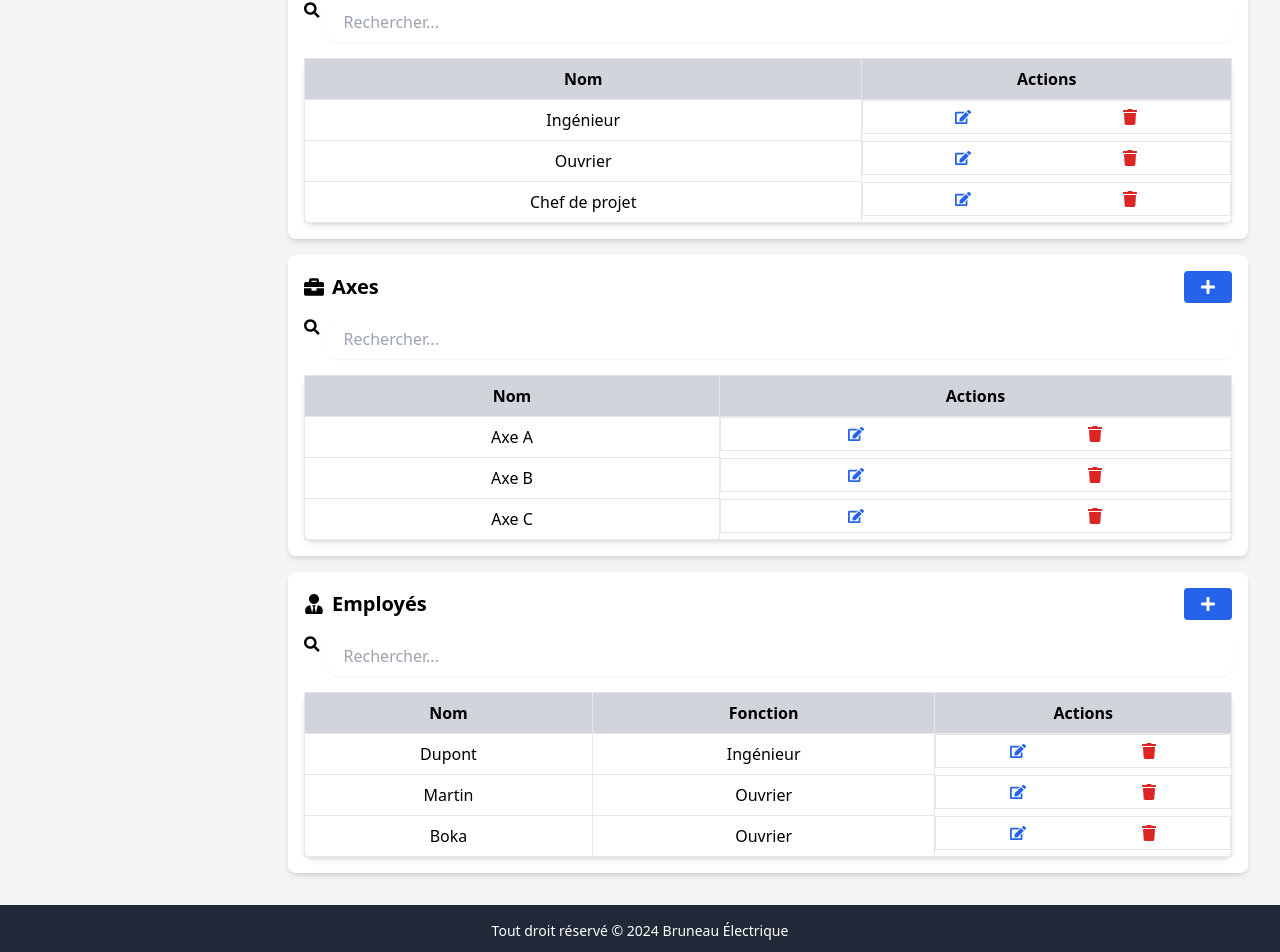
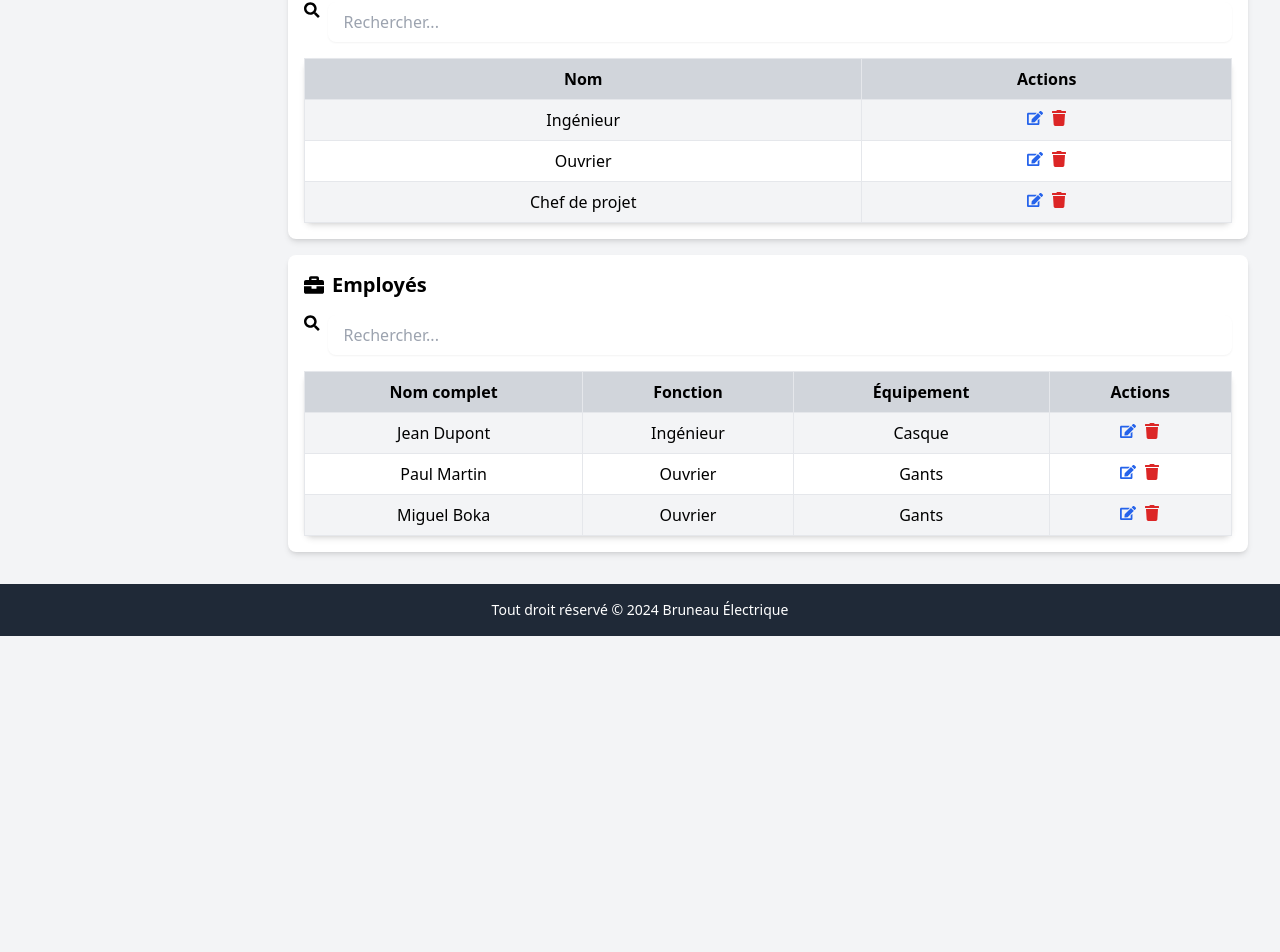
Before and after one commit to BokaMiguel/ProChantier, a React (Create React App) app: page /gestions in a window 1280 px wide. Shown: the part 1767-2719 px from the top of the page. After the commit the page ends 2403 px from the top, so only its background shows below. Built offline with nearby package versions, Linux system fonts and the light colour scheme.

Commit message:
feat: remove axe, section gestion ajout

```diff
--- a/src/components/calendrier/ActivityList.tsx
+++ b/src/components/calendrier/ActivityList.tsx
@@ -7,7 +7,6 @@ const mockActivities: Activite[] = [
     id: 1,
     nom: "Sciage du revêtement en béton",
     entreprise: "Entreprise A",
-    axe: "Axe A",
     startHour: "08:00",
     endHour: "12:00",
     signalisation: "Gauche",
@@ -17,7 +16,6 @@ const mockActivities: Activite[] = [
     id: 2,
     nom: "Forage pour modifications de massifs",
     entreprise: "Entreprise B",
-    axe: "Axe B",
     startHour: "13:00",
     endHour: "17:00",
     signalisation: "Droite",
@@ -85,10 +83,6 @@ const ActivityList: React.FC<ActivityListProps> = ({
                 {activity.entreprise || "N/A"}
               </div>
               <div className="text-sm">
-                <span className="font-medium">Axe:</span>{" "}
-                {activity.axe || "N/A"}
-              </div>
-              <div className="text-sm">
                 <span className="font-medium">Plage Horaire:</span>{" "}
                 {activity.startHour} - {activity.endHour}
               </div>
--- a/src/components/calendrier/CreateActivityModal.tsx
+++ b/src/components/calendrier/CreateActivityModal.tsx
@@ -28,7 +28,6 @@ const CreateActivityModal: React.FC<CreateActivityModalProps> = ({
   const [entreprise, setEntreprise] = useState<string>("");
   const [localisation, setLocalisation] = useState<string>("");
   const [signalisation, setSignalisation] = useState<string>("");
-  const [axe, setAxe] = useState<string>("");
   const [startHour, setStartHour] = useState<string>("");
   const [endHour, setEndHour] = useState<string>("");
   const [notes, setNotes] = useState<string>("");
@@ -38,7 +37,6 @@ const CreateActivityModal: React.FC<CreateActivityModalProps> = ({
       setActivityName(activity.nom ?? "");
       setEntreprise(activity.entreprise ?? "");
       setLocalisation(activity.localisation ?? "");
-      setAxe(activity.axe ?? "");
       setStartHour(activity.startHour ?? "");
       setEndHour(activity.endHour ?? "");
       setSignalisation(activity.signalisation ?? "");
@@ -48,7 +46,6 @@ const CreateActivityModal: React.FC<CreateActivityModalProps> = ({
       setActivityName("Activité");
       setEntreprise("");
       setLocalisation("");
-      setAxe("");
       setStartHour("");
       setEndHour("");
       setSignalisation("");
@@ -64,7 +61,6 @@ const CreateActivityModal: React.FC<CreateActivityModalProps> = ({
         nom: activityName,
         entreprise,
         localisation,
-        axe,
         startHour,
         endHour,
         signalisation,
@@ -76,7 +72,6 @@ const CreateActivityModal: React.FC<CreateActivityModalProps> = ({
         nom: activityName,
         entreprise,
         localisation,
-        axe,
         startHour,
         endHour,
         signalisation,
@@ -145,22 +140,6 @@ const CreateActivityModal: React.FC<CreateActivityModalProps> = ({
                 {/* Ajoutez ici les options pour les localisations */}
                 <option value="Localisation1">Localisation1</option>
                 <option value="Localisation2">Localisation2</option>
-              </select>
-            </div>
-            <div className="flex flex-col">
-              <label className="block mb-2 font-bold">
-                <FaRoad className="inline mr-2" />
-                Axe
-              </label>
-              <select
-                value={axe}
-                onChange={(e) => setAxe(e.target.value)}
-                className="w-full px-4 py-2 rounded-lg shadow-sm border-gray-300 bg-white"
-              >
-                <option value="">Sélectionner un axe</option>
-                {/* Ajoutez ici les options pour les axes */}
-                <option value="Axe1">Axe1</option>
-                <option value="Axe2">Axe2</option>
               </select>
             </div>
             <div className="flex flex-col">
--- a/src/components/calendrier/PlanningForm.tsx
+++ b/src/components/calendrier/PlanningForm.tsx
@@ -48,7 +48,6 @@ const initialActivities: Activite[] = [
     endHour: "12:00",
     entreprise: "Entreprise A",
     localisation: "Site A",
-    axe: "Axe A",
     signalisation: "gauche",
     isLab: false,
     isComplete: false,
@@ -60,7 +59,6 @@ const mockActivities: Activite[] = [
     id: 1,
     nom: "Sciage du revêtement en béton",
     entreprise: "Entreprise A",
-    axe: "Axe A",
     startHour: "08:00",
     endHour: "12:00",
     signalisation: "Gauche",
@@ -70,7 +68,6 @@ const mockActivities: Activite[] = [
     id: 2,
     nom: "Forage pour modifications de massifs",
     entreprise: "Entreprise B",
-    axe: "Axe B",
     startHour: "13:00",
     endHour: "17:00",
     signalisation: "Droite",
@@ -336,10 +333,7 @@ const PlanningForm: React.FC = () => {
                       <FaMapMarkerAlt className="mr-1" />
                       Localisation
                     </div>
-                    <div className="font-bold flex items-center justify-center col-auto">
-                      <FaRuler className="mr-1" />
-                      Axe
-                    </div>
+
                     <div className="font-bold flex items-center justify-center col-span-2">
                       <FaSign className="mr-2" /> Signalisation
                     </div>
@@ -376,7 +370,6 @@ const PlanningForm: React.FC = () => {
                             <div className="col-auto">
                               {activity.localisation}
                             </div>
-                            <div className="col-auto">{activity.axe}</div>
                             <div className="col-span-2">
                               {activity.signalisation}
                             </div>
--- a/src/components/sections/gestions/Gestions.tsx
+++ b/src/components/sections/gestions/Gestions.tsx
@@ -10,20 +10,43 @@ import {
   FaPlus,
   FaSearch,
   FaTimes,
-  FaUserTie,
 } from "react-icons/fa";
 import { Materiau, SousTraitant, User } from "../../../models/JournalFormModel";
 
 const mockMateriaux: Materiau[] = [
-  { id: 1, nom: "Béton", quantite: 100 },
-  { id: 2, nom: "Acier", quantite: 50 },
-  { id: 3, nom: "Bois", quantite: 200 },
+  {
+    id: 1,
+    nom: "Béton",
+    quantite: 0,
+  },
+  {
+    id: 2,
+    nom: "Acier",
+    quantite: 0,
+  },
+  {
+    id: 3,
+    nom: "Bois",
+    quantite: 0,
+  },
 ];
 
 const mockSousTraitants: SousTraitant[] = [
-  { id: 1, nom: "Entreprise A", quantite: 5 },
-  { id: 2, nom: "Entreprise B", quantite: 3 },
-  { id: 3, nom: "Entreprise C", quantite: 4 },
+  {
+    id: 1,
+    nom: "Entreprise A",
+    quantite: 0,
+  },
+  {
+    id: 2,
+    nom: "Entreprise B",
+    quantite: 0,
+  },
+  {
+    id: 3,
+    nom: "Entreprise C",
+    quantite: 0,
+  },
 ];
 
 const mockEmployes: User[] = [
@@ -54,7 +77,6 @@ const mockLocalisations: string[] = ["Site A", "Site B", "Site C"];
 const mockLieux: string[] = ["Lieu A", "Lieu B", "Lieu C"];
 const mockFonctions: string[] = ["Ingénieur", "Ouvrier", "Chef de projet"];
 const mockEquipements: string[] = ["Casque", "Gants", "Veste de sécurité"];
-const mockAxes: string[] = ["Axe A", "Axe B", "Axe C"];
 
 const Gestion: React.FC = () => {
   const [materiaux, setMateriaux] = useState<Materiau[]>(mockMateriaux);
@@ -66,7 +88,6 @@ const Gestion: React.FC = () => {
   const [lieux, setLieux] = useState<string[]>(mockLieux);
   const [fonctions, setFonctions] = useState<string[]>(mockFonctions);
   const [equipements, setEquipements] = useState<string[]>(mockEquipements);
-  const [axes, setAxes] = useState<string[]>(mockAxes);
 
   const [isModalOpen, setIsModalOpen] = useState(false);
   const [currentCategory, setCurrentCategory] = useState<string | null>(null);
@@ -110,7 +131,7 @@ const Gestion: React.FC = () => {
           title="Matériaux"
           icon={<FaBoxes />}
           items={materiaux}
-          columns={["Nom", "Quantité"]}
+          columns={["Nom"]}
           onAdd={() => handleAdd("materiaux")}
           onEdit={(item) => handleEdit("materiaux", item)}
           onDelete={(id) => handleDelete("materiaux", id)}
@@ -137,7 +158,7 @@ const Gestion: React.FC = () => {
           title="Sous-traitants"
           icon={<FaPeopleCarry />}
           items={sousTraitants}
-          columns={["Nom", "Quantité"]}
+          columns={["Nom"]}
           onAdd={() => handleAdd("sousTraitants")}
           onEdit={(item) => handleEdit("sousTraitants", item)}
           onDelete={(id) => handleDelete("sousTraitants", id)}
@@ -161,20 +182,13 @@ const Gestion: React.FC = () => {
           onDelete={(id) => handleDelete("fonctions", id)}
         />
         <ResourceTable
-          title="Axes"
+          title="Employés"
           icon={<FaBriefcase />}
-          items={axes.map((axe, id) => ({ id, nom: axe }))}
-          columns={["Nom"]}
-          onAdd={() => handleAdd("axes")}
-          onEdit={(item) => handleEdit("axes", item)}
-          onDelete={(id) => handleDelete("axes", id)}
-        />
-        <ResourceTable
-          title="Employés"
-          icon={<FaUserTie />}
-          items={employes}
-          columns={["Nom", "Fonction"]}
-          onAdd={() => handleAdd("employes")}
+          items={employes.map((employe) => ({
+            ...employe,
+            nomComplet: `${employe.prenom} ${employe.nom}`,
+          }))}
+          columns={["Nom complet", "Fonction", "Équipement"]}
           onEdit={(item) => handleEdit("employes", item)}
           onDelete={(id) => handleDelete("employes", id)}
         />
@@ -184,6 +198,8 @@ const Gestion: React.FC = () => {
         <Modal
           category={currentCategory}
           item={currentItem}
+          fonctions={fonctions}
+          equipements={equipements}
           onClose={handleModalClose}
           onSubmit={handleModalSubmit}
         />
@@ -197,7 +213,7 @@ interface ResourceTableProps {
   icon: React.ReactNode;
   items: any[];
   columns: string[];
-  onAdd: () => void;
+  onAdd?: () => void;
   onEdit: (item: any) => void;
   onDelete: (id: number) => void;
 }
@@ -215,7 +231,7 @@ const ResourceTable: React.FC<ResourceTableProps> = ({
 
   const filteredItems = items.filter((item) =>
     columns.some((column) =>
-      item[column.toLowerCase()]
+      item[column.replace(" ", "").toLowerCase()]
         ?.toString()
         .toLowerCase()
         .includes(searchTerm.toLowerCase())
@@ -229,12 +245,14 @@ const ResourceTable: React.FC<ResourceTableProps> = ({
           {icon}
           <span>{title}</span>
         </h2>
+        {onAdd && (
           <button
             onClick={onAdd}
             className="bg-blue-600 text-white px-4 py-2 rounded"
           >
             <FaPlus />
           </button>
+        )}
       </div>
       <div className="flex mb-4">
         <FaSearch className="mr-2" />
@@ -249,8 +267,8 @@ const ResourceTable: React.FC<ResourceTableProps> = ({
       <table className="min-w-full bg-white border rounded-lg shadow-md">
         <thead className="bg-gray-300 text-black">
           <tr>
-            {columns.map((column) => (
-              <th key={column} className="px-4 py-2 border">
+            {columns.map((column, index) => (
+              <th key={index} className="px-4 py-2 border">
                 {column}
               </th>
             ))}
@@ -258,15 +276,25 @@ const ResourceTable: React.FC<ResourceTableProps> = ({
           </tr>
         </thead>
         <tbody>
-          {filteredItems.map((item) => (
-            <tr key={item.id}>
-              {columns.map((column) => (
-                <td key={column} className="px-4 py-2 border">
-                  {item[column.toLowerCase()]}
+          {filteredItems.map((item, index) => (
+            <tr
+              key={index}
+              className={`${index % 2 === 0 ? "bg-gray-100" : "bg-white"}`}
+            >
+              {columns.map((column, idx) => (
+                <td key={idx} className="px-4 py-2 border">
+                  {column === "Nom complet"
+                    ? item.nomComplet
+                    : column === "Équipement"
+                    ? item.equipement
+                    : item[column.replace(" ", "").toLowerCase()]}
                 </td>
               ))}
-              <td className="px-4 py-2 border flex justify-around">
-                <button onClick={() => onEdit(item)} className="text-blue-600">
+              <td className="px-4 py-2 border text-center">
+                <button
+                  onClick={() => onEdit(item)}
+                  className="text-blue-600 mr-2"
+                >
                   <FaEdit />
                 </button>
                 <button
@@ -287,14 +315,25 @@ const ResourceTable: React.FC<ResourceTableProps> = ({
 interface ModalProps {
   category: string | null;
   item: any;
+  fonctions: string[];
+  equipements: string[];
   onClose: () => void;
   onSubmit: (item: any) => void;
 }
 
-const Modal: React.FC<ModalProps> = ({ category, item, onClose, onSubmit }) => {
+const Modal: React.FC<ModalProps> = ({
+  category,
+  item,
+  fonctions,
+  equipements,
+  onClose,
+  onSubmit,
+}) => {
   const [formState, setFormState] = useState<any>(item || {});
 
-  const handleChange = (e: React.ChangeEvent<HTMLInputElement>) => {
+  const handleChange = (
+    e: React.ChangeEvent<HTMLInputElement | HTMLSelectElement>
+  ) => {
     const { name, value } = e.target;
     setFormState((prevState: any) => ({ ...prevState, [name]: value }));
   };
@@ -309,30 +348,105 @@ const Modal: React.FC<ModalProps> = ({ category, item, onClose, onSubmit }) => {
       <div className="bg-white p-8 rounded-lg shadow-lg w-full max-w-lg">
         <div className="flex justify-between items-center mb-4">
           <h2 className="text-xl font-semibold">
-            {item ? "Modifier" : "Ajouter"} {category}
+            {item ? "Modifier" : `Ajouter ${category}`}
           </h2>
           <FaTimes className="cursor-pointer" onClick={onClose} />
         </div>
         <form onSubmit={handleSubmit}>
-          {Object.keys(formState).map((key) => (
-            <div className="mb-4" key={key}>
-              <label className="block mb-1">
-                {key.charAt(0).toUpperCase() + key.slice(1)}
-              </label>
+          {category === "materiaux" && (
+            <>
+              <div className="mb-4">
+                <label className="block mb-1">Nom</label>
                 <input
                   type="text"
-                name={key}
-                value={formState[key] || ""}
+                  name="nom"
+                  value={formState.nom || ""}
                   onChange={handleChange}
                   className="w-full px-4 py-2 rounded-lg shadow-sm border-gray-300"
                 />
               </div>
+            </>
+          )}
+          {category === "sousTraitants" && (
+            <>
+              <div className="mb-4">
+                <label className="block mb-1">Nom</label>
+                <input
+                  type="text"
+                  name="nom"
+                  value={formState.nom || ""}
+                  onChange={handleChange}
+                  className="w-full px-4 py-2 rounded-lg shadow-sm border-gray-300"
+                />
+              </div>
+            </>
+          )}
+          {category === "employes" && (
+            <>
+              <div className="mb-4">
+                <label className="block mb-1">Nom complet</label>
+                <input
+                  type="text"
+                  name="nomComplet"
+                  value={`${formState.prenom || ""} ${formState.nom || ""}`}
+                  readOnly
+                  className="w-full px-4 py-2 rounded-lg shadow-sm border-gray-300"
+                />
+              </div>
+              <div className="mb-4">
+                <label className="block mb-1">Fonction</label>
+                <select
+                  name="fonction"
+                  value={formState.fonction || ""}
+                  onChange={handleChange}
+                  className="w-full px-4 py-2 rounded-lg shadow-sm border-gray-300"
+                >
+                  {fonctions.map((fonction) => (
+                    <option key={fonction} value={fonction}>
+                      {fonction}
+                    </option>
                   ))}
+                </select>
+              </div>
+              <div className="mb-4">
+                <label className="block mb-1">Équipement</label>
+                <select
+                  name="equipement"
+                  value={formState.equipement || ""}
+                  onChange={handleChange}
+                  className="w-full px-4 py-2 rounded-lg shadow-sm border-gray-300"
+                >
+                  {equipements.map((equipement) => (
+                    <option key={equipement} value={equipement}>
+                      {equipement}
+                    </option>
+                  ))}
+                </select>
+              </div>
+            </>
+          )}
+
+          {["localisations", "lieux", "fonctions", "equipements"].includes(
+            category!
+          ) && (
+            <>
+              <div className="mb-4">
+                <label className="block mb-1">Nom</label>
+                <input
+                  type="text"
+                  name="nom"
+                  value={formState.nom || ""}
+                  onChange={handleChange}
+                  className="w-full px-4 py-2 rounded-lg shadow-sm border-gray-300"
+                />
+              </div>
+            </>
+          )}
           <button
             type="submit"
             className="bg-blue-600 text-white px-4 py-2 rounded"
           >
-            {item ? "Modifier" : "Ajouter"}
+            {item ? "Modifier" : `Ajouter ${category}`}
           </button>
         </form>
       </div>
--- a/src/components/sections/rapport/journal/initalJournalsMock.ts
+++ b/src/components/sections/rapport/journal/initalJournalsMock.ts
@@ -19,7 +19,6 @@ export const initialJournals: Journal[] = [
           endHour: "10:00",
           entreprise: "Entreprise A",
           localisation: "Site A",
-          axe: "Axe A",
           lieu: ["Lieu A"],
           quantite: 10,
           notes: "Préparation du terrain",
@@ -32,7 +31,6 @@ export const initialJournals: Journal[] = [
           endHour: "12:00",
           entreprise: "Entreprise B",
           localisation: "Site B",
-          axe: "Axe B",
           lieu: ["Lieu B"],
           quantite: 20,
           notes: "Coulage du béton",
@@ -55,7 +53,6 @@ export const initialJournals: Journal[] = [
     ],
     entreprise: "Entreprise A",
     localisation: "Site A",
-    axe: "Axe A",
     plageHoraire: "08:00 - 16:00",
     notes: "Jour de pluie, progression ralentie",
     statut: { id: 1, name: 'En attente' }
@@ -78,7 +75,6 @@ export const initialJournals: Journal[] = [
           endHour: "09:00",
           entreprise: "Entreprise C",
           localisation: "Site C",
-          axe: "Axe C",
           lieu: ["Lieu C"],
           quantite: 15,
           notes: "Assemblage complet",
@@ -98,7 +94,6 @@ export const initialJournals: Journal[] = [
     ],
     entreprise: "Entreprise C",
     localisation: "Site C",
-    axe: "Axe C",
     plageHoraire: "07:00 - 15:00",
     notes: "Beau temps, travail rapide",
     statut: { id: 2, name: 'En cours' }
@@ -121,7 +116,6 @@ export const initialJournals: Journal[] = [
           endHour: "10:00",
           entreprise: "Entreprise D",
           localisation: "Site D",
-          axe: "Axe D",
           lieu: ["Lieu D"],
           quantite: 25,
           notes: "Installation réussie",
@@ -141,7 +135,6 @@ export const initialJournals: Journal[] = [
     ],
     entreprise: "Entreprise D",
     localisation: "Site D",
-    axe: "Axe D",
     plageHoraire: "06:00 - 14:00",
     notes: "Temps nuageux, conditions idéales",
     statut: { id: 3, name: 'Terminé' }
@@ -164,7 +157,6 @@ export const initialJournals: Journal[] = [
           endHour: "13:00",
           entreprise: "Entreprise E",
           localisation: "Site E",
-          axe: "Axe E",
           lieu: ["Lieu E"],
           quantite: 30,
           notes: "Isolation thermique",
@@ -184,7 +176,6 @@ export const initialJournals: Journal[] = [
     ],
     entreprise: "Entreprise E",
     localisation: "Site E",
-    axe: "Axe E",
     plageHoraire: "09:00 - 17:00",
     notes: "Temps chaud, pauses régulières",
     statut: { id: 2, name: 'En cours' }
@@ -207,7 +198,6 @@ export const initialJournals: Journal[] = [
           endHour: "12:00",
           entreprise: "Entreprise F",
           localisation: "Site F",
-          axe: "Axe F",
           lieu: ["Lieu F"],
           quantite: 20,
           notes: "Application de deux couches",
@@ -227,7 +217,6 @@ export const initialJournals: Journal[] = [
     ],
     entreprise: "Entreprise F",
     localisation: "Site F",
-    axe: "Axe F",
     plageHoraire: "08:00 - 16:00",
     notes: "Beau temps, travail sans interruptions",
     statut: { id: 3, name: 'Terminé' }
@@ -250,7 +239,6 @@ export const initialJournals: Journal[] = [
           endHour: "11:30",
           entreprise: "Entreprise G",
           localisation: "Site G",
-          axe: "Axe G",
           lieu: ["Lieu G"],
           quantite: 35,
           notes: "Travail difficile à cause de la neige",
@@ -270,7 +258,6 @@ export const initialJournals: Journal[] = [
     ],
     entreprise: "Entreprise G",
     localisation: "Site G",
-    axe: "Axe G",
     plageHoraire: "07:30 - 15:30",
     notes: "Neige persistante, travail ralenti",
     statut: { id: 1, name: 'En attente' }
@@ -293,7 +280,6 @@ export const initialJournals: Journal[] = [
           endHour: "12:00",
           entreprise: "Entreprise H",
           localisation: "Site H",
-          axe: "Axe H",
           lieu: ["Lieu H"],
           quantite: 25,
           notes: "Installation des câbles principaux",
@@ -313,7 +299,6 @@ export const initialJournals: Journal[] = [
     ],
     entreprise: "Entreprise H",
     localisation: "Site H",
-    axe: "Axe H",
     plageHoraire: "08:00 - 16:00",
     notes: "Temps nuageux, travail efficace",
     statut: { id: 2, name: 'En cours' }
@@ -336,7 +321,6 @@ export const initialJournals: Journal[] = [
           endHour: "13:00",
           entreprise: "Entreprise I",
           localisation: "Site I",
-          axe: "Axe I",
           lieu: ["Lieu I"],
           quantite: 30,
           notes: "Installation des conduites d'eau",
@@ -356,7 +340,6 @@ export const initialJournals: Journal[] = [
     ],
     entreprise: "Entreprise I",
     localisation: "Site I",
-    axe: "Axe I",
     plageHoraire: "09:00 - 17:00",
     notes: "Beau temps, travail sans interruptions",
     statut: { id: 3, name: 'Terminé' }
@@ -379,7 +362,6 @@ export const initialJournals: Journal[] = [
           endHour: "10:00",
           entreprise: "Entreprise J",
           localisation: "Site J",
-          axe: "Axe J",
           lieu: ["Lieu J"],
           quantite: 20,
           notes: "Installation des tuiles",
@@ -399,7 +381,6 @@ export const initialJournals: Journal[] = [
     ],
     entreprise: "Entreprise J",
     localisation: "Site J",
-    axe: "Axe J",
     plageHoraire: "06:00 - 14:00",
     notes: "Temps nuageux, travail sans interruptions",
     statut: { id: 1, name: 'En attente' }
@@ -422,7 +403,6 @@ export const initialJournals: Journal[] = [
           endHour: "11:00",
           entreprise: "Entreprise K",
           localisation: "Site K",
-          axe: "Axe K",
           lieu: ["Lieu K"],
           quantite: 25,
           notes: "Pose de carrelage",
@@ -442,7 +422,6 @@ export const initialJournals: Journal[] = [
     ],
     entreprise: "Entreprise K",
     localisation: "Site K",
-    axe: "Axe K",
     plageHoraire: "07:00 - 15:00",
     notes: "Temps chaud, travail ralenti",
     statut: { id: 2, name: 'En cours' }
--- a/src/context/UserContext.tsx
+++ b/src/context/UserContext.tsx
@@ -0,0 +1,5 @@
+const UserContext: React.FC = () => {
+  return <div>user context</div>;
+};
+
+export default UserContext;
--- a/src/models/JournalFormModel.ts
+++ b/src/models/JournalFormModel.ts
@@ -13,7 +13,6 @@ export interface Activite {
   nom: string;
   entreprise?: string;
   localisation?: string;
-  axe?: string;
   startHour: string;
   endHour: string;
   signalisation?: string;
@@ -92,7 +91,6 @@ export interface Journal {
   projetInfo: ProjectInfo;
   entreprise: string;
   localisation: string;
-  axe: string;
   plageHoraire: string;
   notes: string;
   activites: Activite[];
@@ -138,7 +136,6 @@ export const initialJournal: Journal = {
   },
   entreprise: '',
   localisation: '',
-  axe: '',
   plageHoraire: '',
   notes: '',
   activites: [initialActivite],
```
Lines whose indentation alone changed are shown as unchanged.
